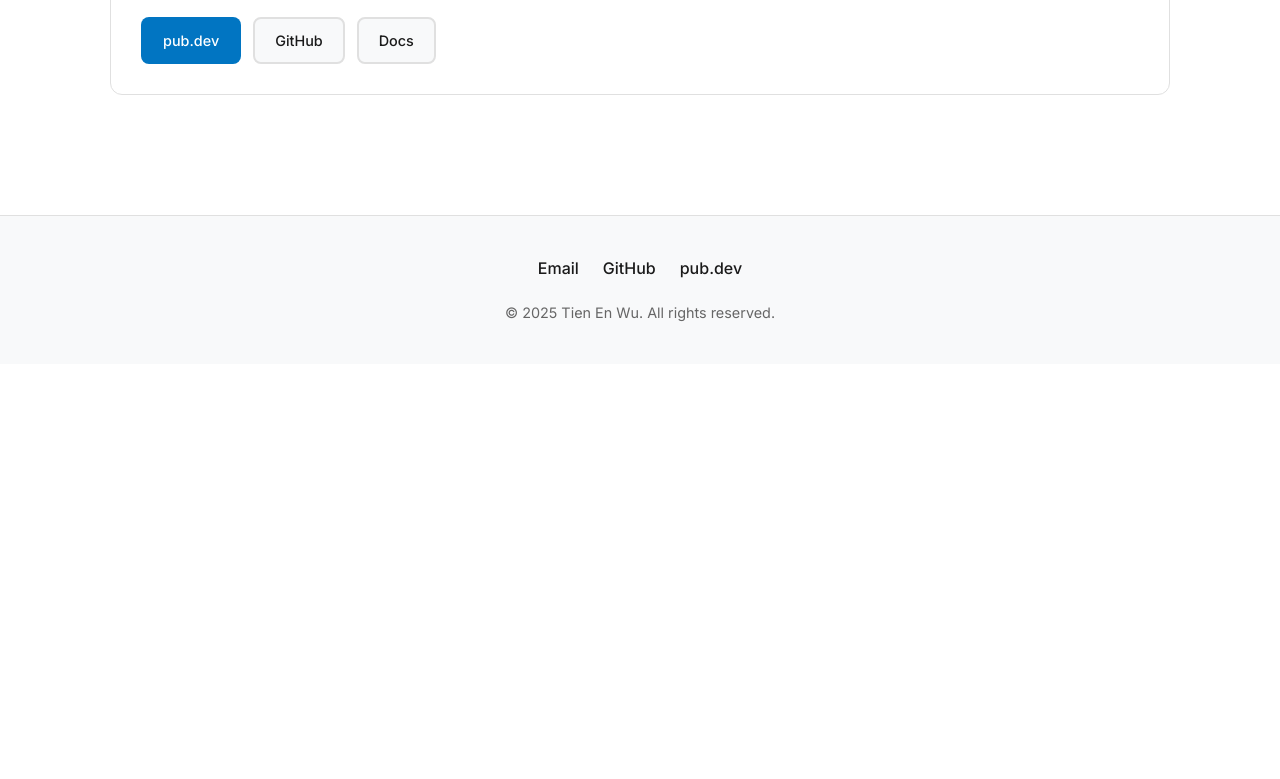
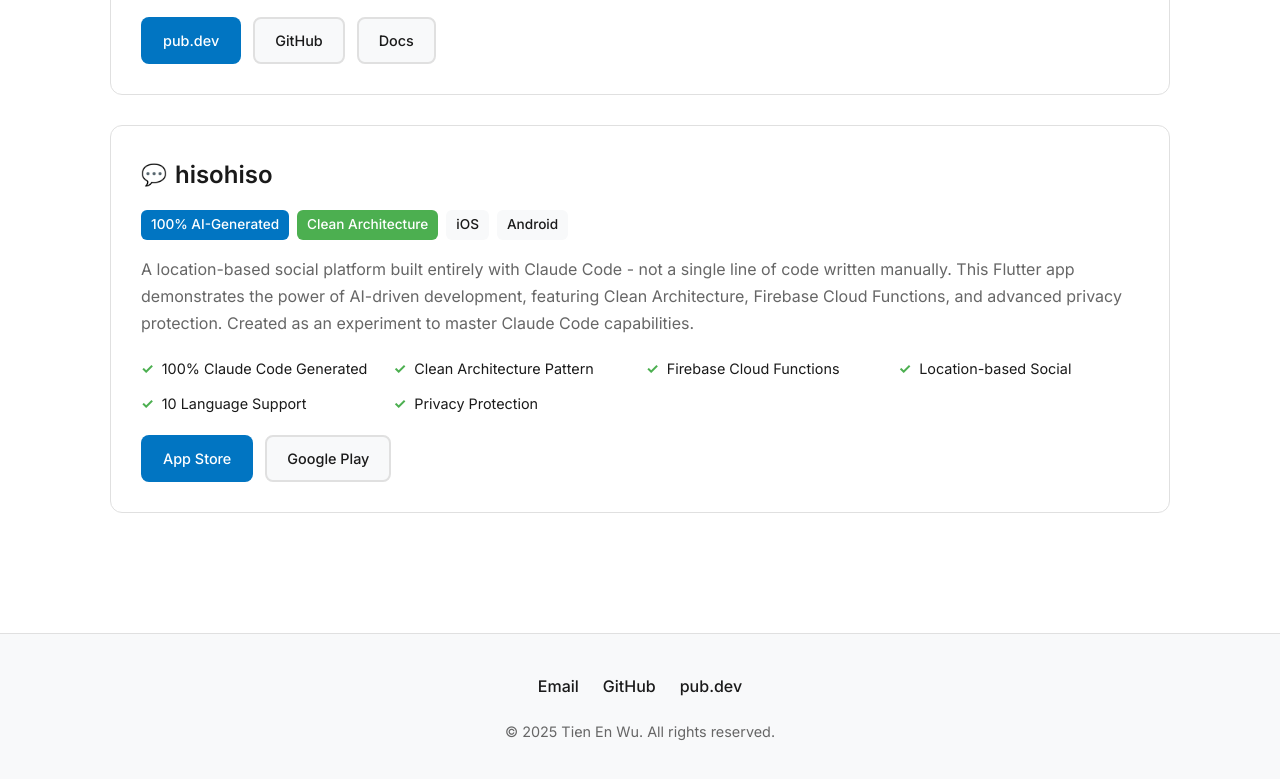
Before and after one commit to tienenwu/tienenwu.github.io, a plain HTML site: page index.html in a window 1280 px wide. Shown: the part 1229-2008 px from the top of the page. Before the commit the page ends 1593 px from the top, so only its background shows below. Drawn offline with Linux system fonts and the light colour scheme.

Commit message:
Add hisohiso app - 100% AI-generated Flutter project
- Added hisohiso: location-based social platform
- Highlighted: Built entirely with Claude Code (zero manual coding)
- Features Clean Architecture and Firebase Cloud Functions
- Demonstrates AI-driven development capabilities
- Updated project count to 3
- An experiment in mastering Claude Code for full app development

```diff
--- a/index.html
+++ b/index.html
@@ -353,7 +353,7 @@
                     <span class="stat-label">App Users</span>
                 </div>
                 <div class="stat">
-                    <span class="stat-number">2</span>
+                    <span class="stat-number">3</span>
                     <span class="stat-label">Major Projects</span>
                 </div>
                 <div class="stat">
@@ -460,6 +460,47 @@
                         </a>
                     </div>
                 </div>
+
+                <!-- hisohiso -->
+                <div class="project-card">
+                    <div class="project-header">
+                        <h3 class="project-title">
+                            <span class="project-icon">💬</span>
+                            hisohiso
+                        </h3>
+                    </div>
+
+                    <div class="badges">
+                        <span class="badge primary">100% AI-Generated</span>
+                        <span class="badge success">Clean Architecture</span>
+                        <span class="badge">iOS</span>
+                        <span class="badge">Android</span>
+                    </div>
+
+                    <p class="project-description">
+                        A location-based social platform built entirely with Claude Code - not a single line of code written manually.
+                        This Flutter app demonstrates the power of AI-driven development, featuring Clean Architecture,
+                        Firebase Cloud Functions, and advanced privacy protection. Created as an experiment to master Claude Code capabilities.
+                    </p>
+
+                    <div class="features">
+                        <div class="feature">100% Claude Code Generated</div>
+                        <div class="feature">Clean Architecture Pattern</div>
+                        <div class="feature">Firebase Cloud Functions</div>
+                        <div class="feature">Location-based Social</div>
+                        <div class="feature">10 Language Support</div>
+                        <div class="feature">Privacy Protection</div>
+                    </div>
+
+                    <div class="project-links">
+                        <a href="https://apps.apple.com/tw/app/hisohiso/id6749794953" class="btn btn-primary">
+                            App Store
+                        </a>
+                        <a href="https://play.google.com/store/apps/details?id=com.kazami.hisohiso" class="btn btn-secondary">
+                            Google Play
+                        </a>
+                    </div>
+                </div>
             </div>
         </section>
     </main>
```
